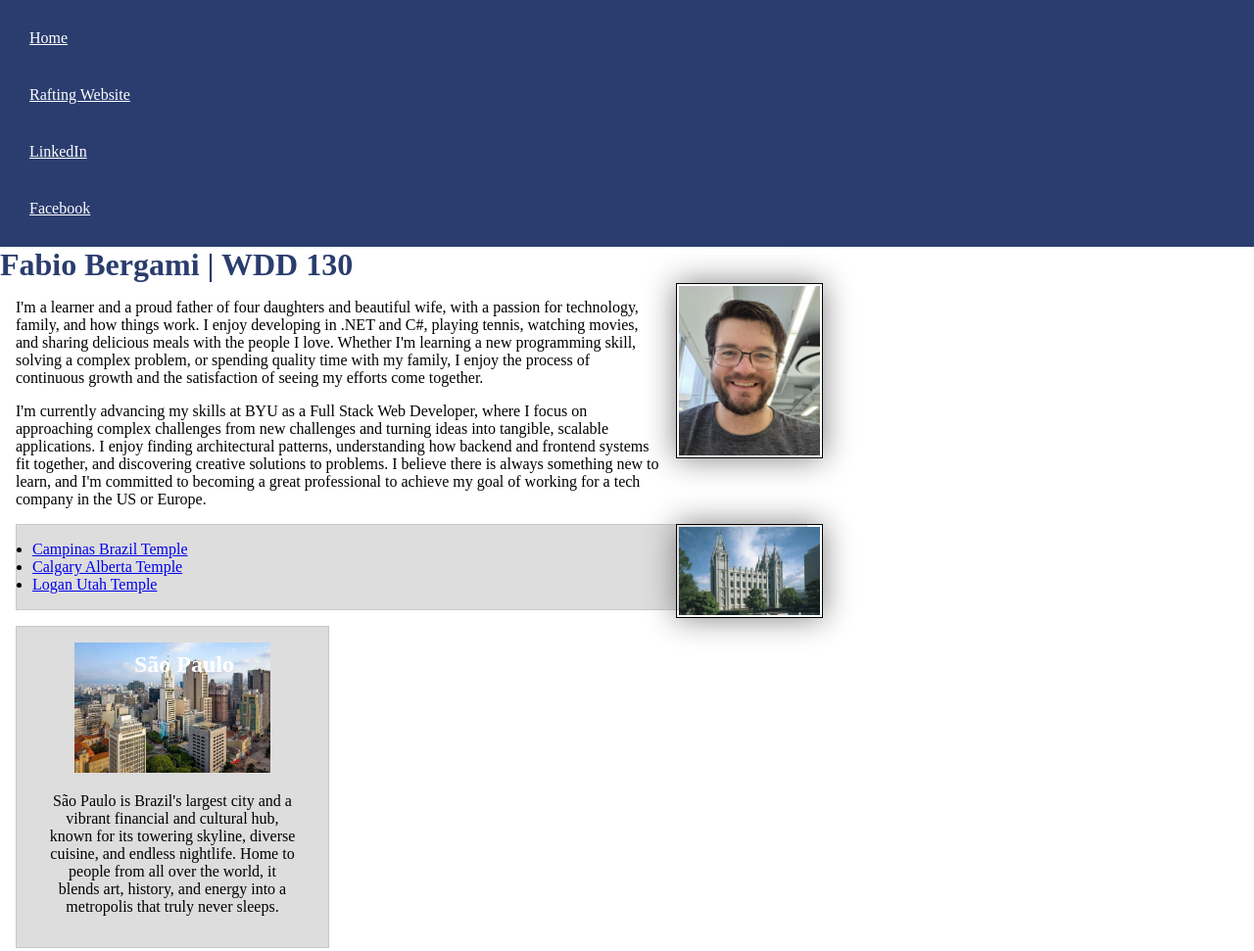
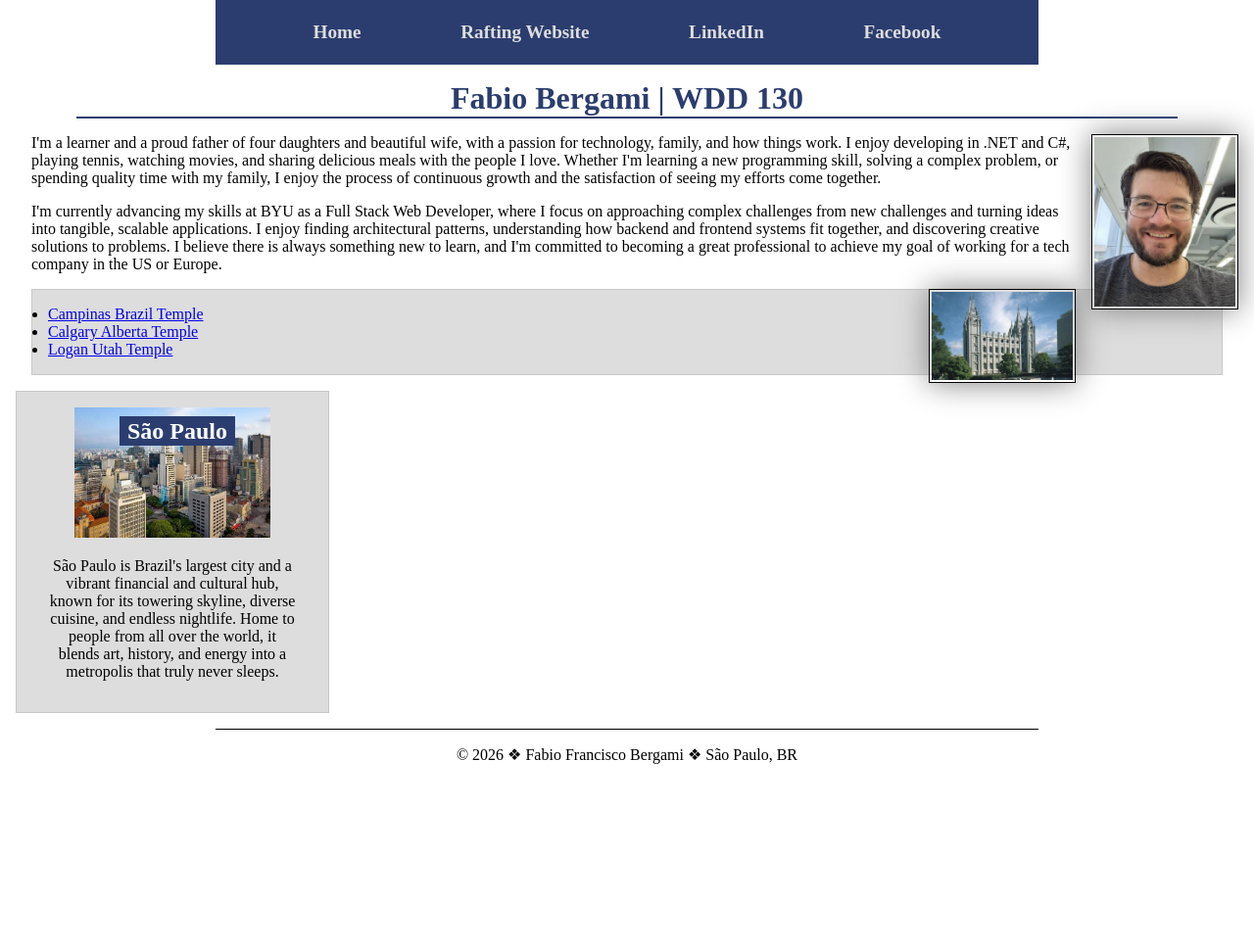
Before and after one commit to fbergami57/wdd130, a plain HTML site: page index.html in a window 1280 px wide. Shown: the top 971 px of the page at 98% size. After the commit the page ends 800 px from the top, so only its background shows below. Drawn offline with Linux system fonts and the light colour scheme; a web font is replaced by a local one.

Commit message:
ode-along Activity: Home Page Layout Enhancements

```diff
--- a/index.html
+++ b/index.html
@@ -12,7 +12,7 @@
     <!-- Google Font -->
     <link rel="preconnect" href="https://fonts.googleapis.com">
     <link rel="preconnect" href="https://fonts.gstatic.com" crossorigin="">
-    <link href="https://fonts.googleapis.com/css2?family=Fauna+One&amp;display=swap" rel="stylesheet">
+    <link href="https://fonts.googleapis.com/css2?family=Fauna+Onedisplay=swap" rel="stylesheet">
 
     <!-- My CSS -->
     <link rel="stylesheet" href="styles/styles.css">
@@ -41,7 +41,7 @@
     </main>
     <aside class="box">
         <h2>São Paulo</h2>
-        <img src="images/saopaulo.jpg" alt="São Paulo landscape">
+        <img src="week02/images/saopaulo.jpg" alt="São Paulo landscape">
         <p>São Paulo is Brazil's largest city and a vibrant financial and cultural hub, known for its towering skyline, diverse cuisine, and endless nightlife. Home to people from all over the world, it blends art, history, and energy into a metropolis that truly never sleeps.</p>
     </aside>
     <footer>
--- a/styles/styles.css
+++ b/styles/styles.css
@@ -1,6 +1,7 @@
 :root {
     --primary-color: #2B3D6F;
     --primary-font: "Fauna One", serif;
+    --primary-font-size1: 16px;
 }
 
 * {
@@ -11,21 +12,33 @@
 
 body {
     font-family: var(--primary-font);
+    font-size: var(--primary-font-size1);
 }
 
 nav {
     background-color: var(--primary-color);
     padding: 10px;
+    display: flex;
+    justify-content: space-evenly;
+    align-items: center;
 }
 
 nav a {
     color: white;
     display: block;
-    padding: 20px;
+    padding: 0.75rem;
+    text-decoration: none;
+    font-size: 1.2rem;
+    font-weight: 700;
+    color: #ddd;
 }
 
 h1 {
     color: var(--primary-color);
+    text-align: center;
+    border-bottom: 2px solid var(--primary-color);
+    width: 90%;
+    margin: 0 auto 1rem;
 }
 
 main img {
@@ -39,18 +52,16 @@ main img {
 }
 
 main {
-    max-width: 840px;
+    grid-column: 2/3;
+    margin: 1rem;
 }
 
 aside {
     width: 20rem;
-    margin: 1rem;
-    border: 1px solid rgb(0 0 0 / 10%);
-    padding: 1rem;
-    background-color: #eee;
-    color: #333;
     text-align: center;
     position: relative;
+    grid-column: 1/2;
+    grid-row: 1/2;
 }
 
 aside img {
@@ -61,8 +72,10 @@ aside img {
 aside h2 {
     position: absolute;
     top: 25px;
-    left: 120px;
+    left: 105px;
     color: white;
+    background-color: var(--primary-color);
+    padding: 0.10rem 0.5rem;
 }
 
 p {
@@ -74,6 +87,13 @@ footer {
     margin-top: 15px;
     border-top: 1px solid #000;
     text-align: center;
+}
+
+header,
+.grid,
+footer {
+    max-width: 840px;
+    margin: 0 auto;
 }
 
 /* Class Selectors */
@@ -88,3 +108,8 @@ footer {
 .indent {
     padding-left: 2rem;
 }
+
+.grid {
+    display: grid;
+    align-items: center;
+}
```
Also changed, not shown: week02/images/saopaulo.jpg (renamed from images/saoPaulo.jpg).
